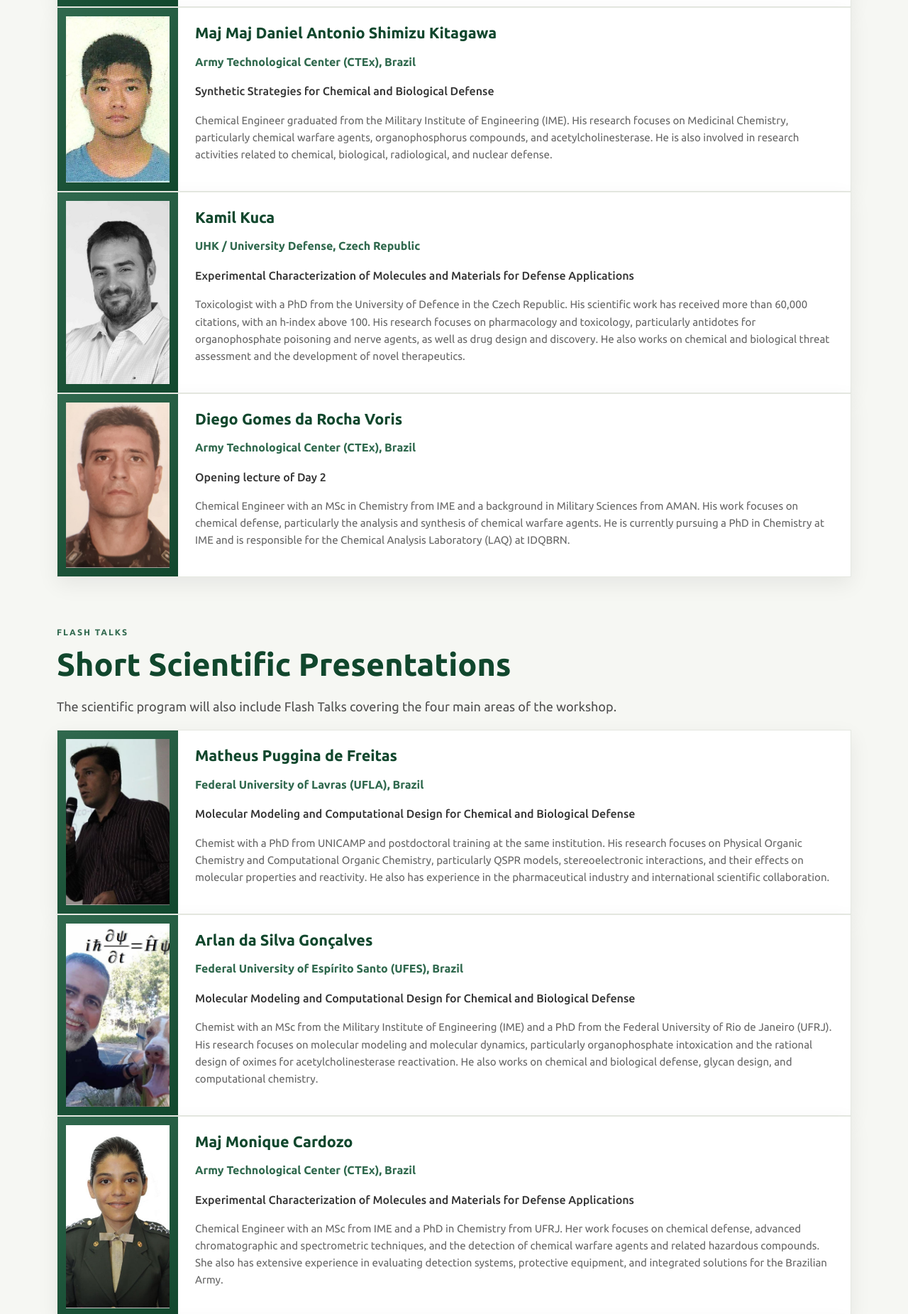
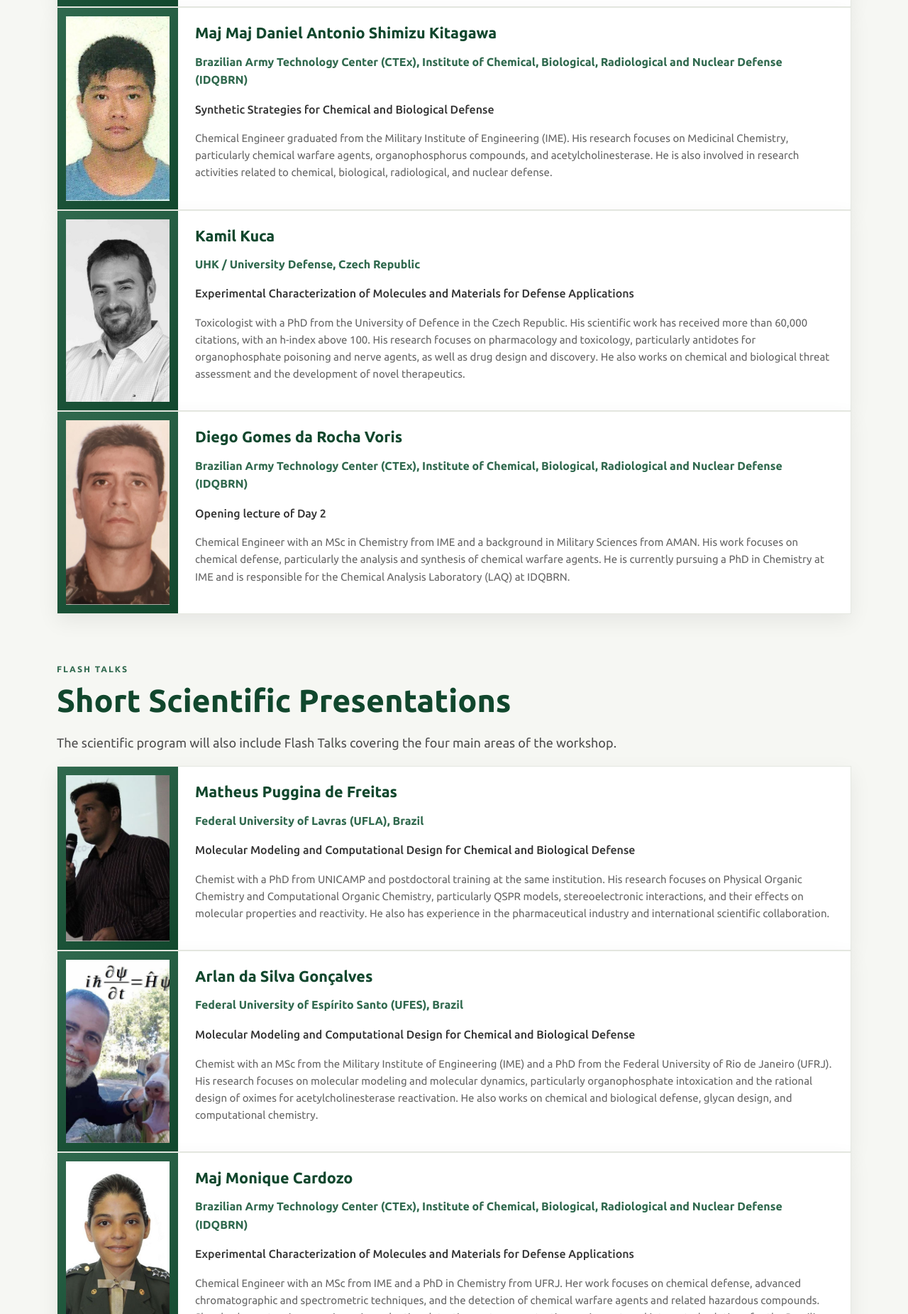
Before and after one commit to INCT-defesa/workshopDQB_2026, a plain HTML site: page palestrantes.html in a window 1280 px wide. Shown: the part 949-2800 px from the top of the page at 71% size. Drawn offline with Linux system fonts and the light colour scheme.

Commit message:
Update palestrantes.html

```diff
--- a/palestrantes.html
+++ b/palestrantes.html
@@ -234,7 +234,7 @@ Chemical Engineer with an MSc from UFRJ and a PhD from IME. His research focuses
           <div class="speaker-info">
             <h3> Maj Maj Daniel Antonio Shimizu Kitagawa  </h3>
             <p class="speaker-institution">
-              Army Technological Center (CTEx), Brazil
+              Brazilian Army Technology Center (CTEx), Institute of Chemical, Biological, Radiological and Nuclear Defense (IDQBRN)
             </p>
             <p class="speaker-topic">
               Synthetic Strategies for Chemical and Biological Defense
@@ -285,7 +285,7 @@ Chemical Engineer graduated from the Military Institute of Engineering (IME).
           <div class="speaker-info">
             <h3> Diego Gomes da Rocha Voris </h3>
             <p class="speaker-institution">
-              Army Technological Center (CTEx), Brazil
+             Brazilian Army Technology Center (CTEx), Institute of Chemical, Biological, Radiological and Nuclear Defense (IDQBRN)
             </p>
             <p class="speaker-topic">
               Opening lecture of Day 2
@@ -375,7 +375,7 @@ Molecular Modeling and Computational Design for
           <div class="speaker-info">
             <h3> Maj Monique Cardozo  </h3>
             <p class="speaker-institution">
-              Army Technological Center (CTEx), Brazil
+              Brazilian Army Technology Center (CTEx), Institute of Chemical, Biological, Radiological and Nuclear Defense (IDQBRN)
             </p>
             <p class="speaker-topic">
 Experimental Characterization of Molecules and Materials for Defense Applications
@@ -441,7 +441,7 @@ Organic chemist with extensive experience in organic synthesis, green chemistry,
           <div class="speaker-info">
             <h3> Cap Taynara Carvalho Silva </h3>
             <p class="speaker-institution">
-Army Technological Center (CTEx), Brazil            </p>
+Brazilian Army Technology Center (CTEx), Institute of Chemical, Biological, Radiological and Nuclear Defense (IDQBRN)           </p>
             <p class="speaker-topic">
 Experimental Characterization of Molecules and Materials for Defense Applications
            </p>
@@ -506,7 +506,7 @@ Researcher in agricultural biotechnology with interests in natural products and
 
         <p>
           03–04 December<br>
-          08:00–12:00<br>
+          08:00–12:20<br>
           Online
         </p>
       </div>
```
